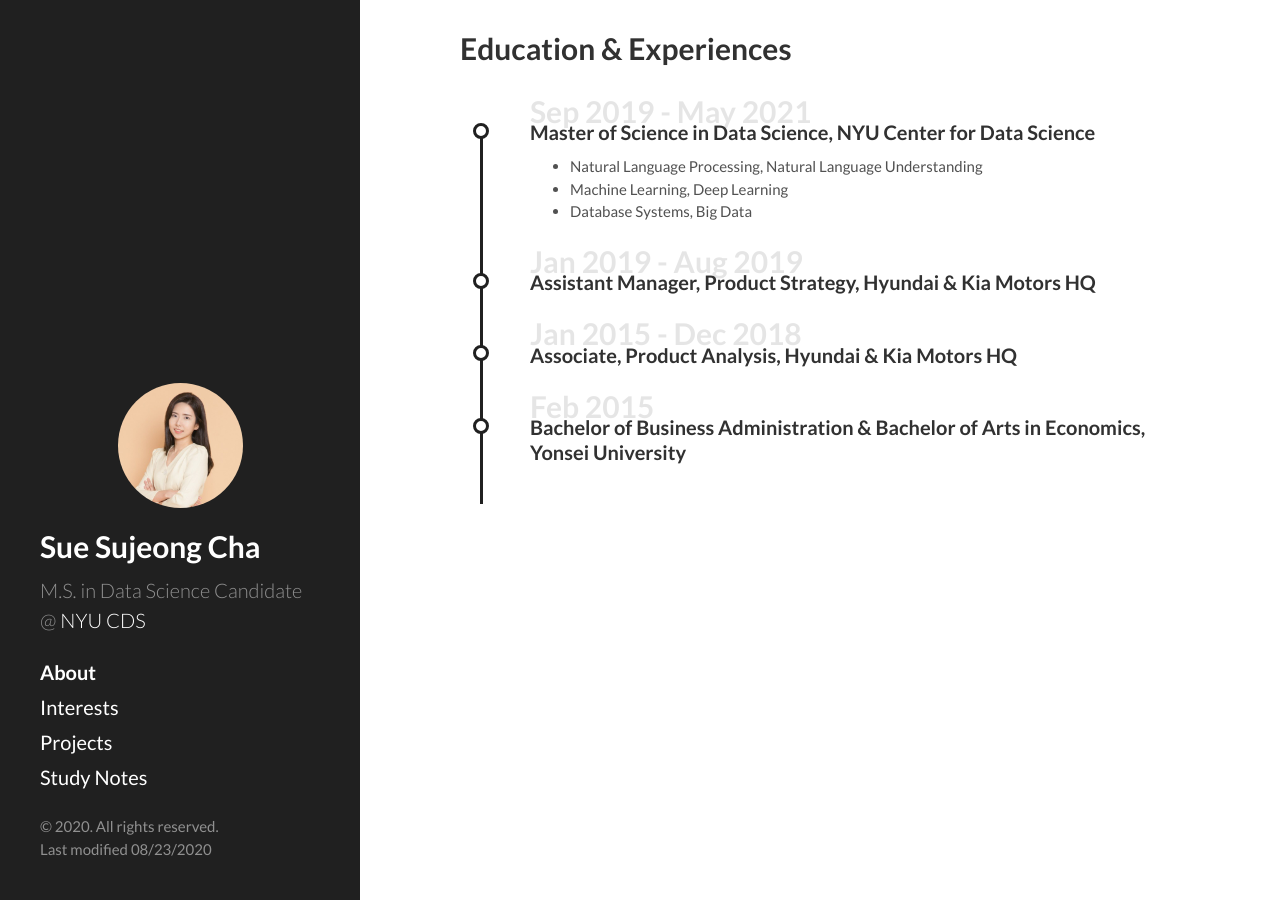
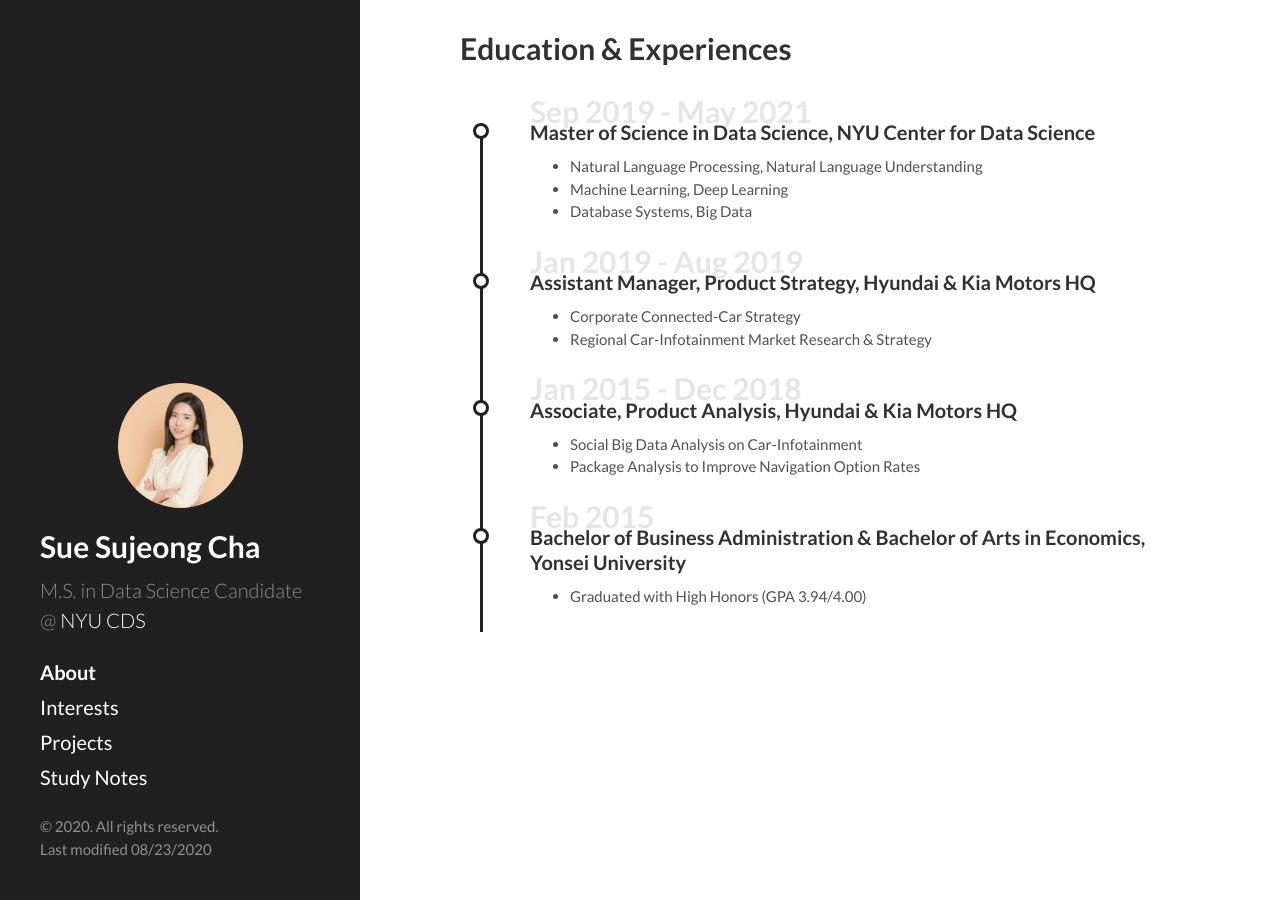
Before and after one commit to sujeongcha/sujeongcha.github.io, a Jekyll site: the page built from about.html, in a window 1280 px wide. Built offline with Jekyll 4.4.1, drawn with Linux system fonts in a browser that asks for light colours.

Commit message:
Update about.html

```diff
--- a/about.html
+++ b/about.html
@@ -29,7 +29,10 @@ title: About
 				<h3> Assistant Manager, Product Strategy, Hyundai & Kia Motors HQ </h3>
 			</div>
 			<div class="description">
-				<p> </p>
+				<ul>
+					<li> Corporate Connected-Car Strategy </li>
+					<li> Regional Car-Infotainment Market Research & Strategy </li>
+				</ul>
 			</div>
 		</div>
 
@@ -39,7 +42,10 @@ title: About
 				<h3> Associate, Product Analysis, Hyundai & Kia Motors HQ </h3>
 			</div>
 			<div class="description">
-				<p> </p>
+				<ul>
+					<li> Social Big Data Analysis on Car-Infotainment</li>
+					<li> Package Analysis to Improve Navigation Option Rates </li>
+				</ul>
 			</div>
 		</div>
 
@@ -49,7 +55,9 @@ title: About
 				<h3> Bachelor of Business Administration & Bachelor of Arts in Economics, Yonsei University </h3>
 			</div>
 			<div class="description">
-				<p> </p>
+				<ul>
+					<li> Graduated with High Honors (GPA 3.94/4.00) </li>
+				</ul>
 			</div>
 		</div>
 	</div>
```
